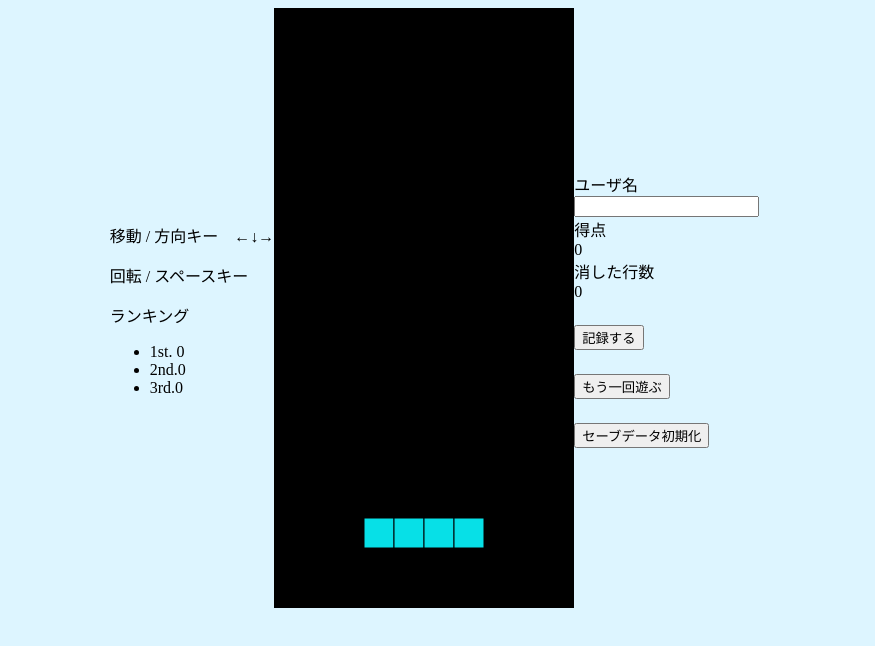
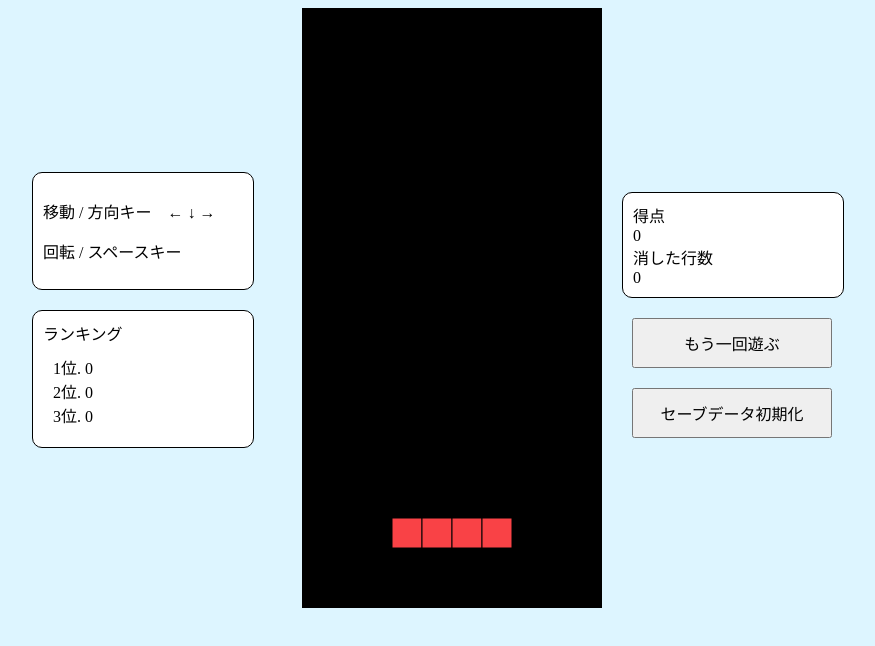
Before and after one commit to SakiSuematsu/tetris, a plain HTML site: page index.html in a window 1280 px wide. Shown: the whole page, without its empty margins (188-1063 px from the left). Drawn offline with nearby package versions, Linux system fonts and the light colour scheme.

Commit message:
update_221123

```diff
--- a/index.html
+++ b/index.html
@@ -13,11 +13,13 @@
 <body onload="init()">
     <div id="wrapper">
         <div class="left_wrapper">
-            <p>移動 / 方向キー　←↓→</p>
-            <p>回転 / スペースキー</p>
-            <div class="modal__content">
-                <p class="modalContent__head">ランキング</p>
-                <ul class="modalContent__list">
+            <div class="operation">
+                <p>移動 / 方向キー　← ↓ →</p>
+                <p>回転 / スペースキー</p>
+            </div>
+            <div class="ranking__content">
+                <p>ランキング</p>
+                <ul>
                     <li id="rankingFirst"></li>
                     <li id="rankingSecond"></li>
                     <li id="rankingThird"></li>
@@ -29,38 +31,26 @@
         </div>
 
         <div class="right_wrapper">
-            <dl>
+            <div class="score_board">
+                <!--
                 <dt class="content_title">ユーザ名
                 <dd class="content_text"><input type="text" id="user_name"></dd>
                 </dt>
-                <dt class="content_title">得点
-                <dd class="content_text"><span id="score__val">0</span></dd>
+                -->
+                <p>得点</p>
+                <span id="score__val">0</span>
+                <p>消した行数</p>
+                <span id="line__val">0</span>
+            </div>
+            <div class="button_wrapper">
                 <!--
-                <dd class="content_text"><span id="score">0</span></dd>
-                 <dd class="content_text">
-                    <input type="text" id="score">0
-                </dd> -->
-                </dt>
-                <!--
-                <dt class="content_title">消した行数(計算用)
-                <dd class="content_text"><span id="line">0</span></dd>
-                </dt>
-                <dt class="content_title">消した行数
-                <dd class="content_text"><span id="lines">0</span></dd>
-                -->
-                <dt class="content_title">消した行数
-                <dd class="content_text"><span id="line__val">0</span></dd>
-                </dt>
                 <dt class="content_title">
                 <dd class="content_text"><input type="button" id="save" value="記録する"></dd>
                 </dt>
-                <dt class="content_title">
-                <dd class="content_text"><input type="button" id="again" value="もう一回遊ぶ"></dd>
-                </dt>
-                <dt class="content_title">
-                <dd class="content_text"><input type="button" id="clear" value="セーブデータ初期化"></dd>
-                </dt>
-            </dl>
+                -->
+                <input type="button" id="again" value="もう一回遊ぶ">
+                <input type="button" id="clear" value="セーブデータ初期化">
+            </div>
         </div>
     </div>
     <script src="https://ajax.googleapis.com/ajax/libs/jquery/3.2.1/jquery.min.js"></script>
@@ -81,9 +71,9 @@
         const rankingFirst = document.getElementById('rankingFirst');
         const rankingSecond = document.getElementById('rankingSecond');
         const rankingThird = document.getElementById('rankingThird');
-        rankingFirst.innerHTML = '1st. ' + ranking[0];
-        rankingSecond.innerHTML = '2nd.' + ranking[1];
-        rankingThird.innerHTML = '3rd.' + ranking[2];
+        rankingFirst.innerHTML = '1位. ' + ranking[0];
+        rankingSecond.innerHTML = '2位. ' + ranking[1];
+        rankingThird.innerHTML = '3位. ' + ranking[2];
 
         let count = 0; //deletesLineとの兼ね合い要確認
         const score = document.getElementById('score__val');
@@ -125,42 +115,42 @@
                 [0, 1, 1, 0],
                 [0, 0, 0, 0],
             ],
-            // [
-            //     [0, 0, 0, 0],
-            //     [0, 1, 0, 0],
-            //     [1, 1, 1, 0],
-            //     [0, 0, 0, 0],
-            // ],
-            // [
-            //     [0, 0, 0, 0],
-            //     [1, 1, 0, 0],
-            //     [0, 1, 1, 0],
-            //     [0, 0, 0, 0],
-            // ],
-            // [
-            //     [0, 0, 0, 0],
-            //     [0, 0, 1, 1],
-            //     [0, 1, 1, 0],
-            //     [0, 0, 0, 0],
-            // ],
+            [
+                [0, 0, 0, 0],
+                [0, 1, 0, 0],
+                [1, 1, 1, 0],
+                [0, 0, 0, 0],
+            ],
+            [
+                [0, 0, 0, 0],
+                [1, 1, 0, 0],
+                [0, 1, 1, 0],
+                [0, 0, 0, 0],
+            ],
+            [
+                [0, 0, 0, 0],
+                [0, 0, 1, 1],
+                [0, 1, 1, 0],
+                [0, 0, 0, 0],
+            ],
             [
                 [0, 0, 0, 0],
                 [1, 1, 1, 1],
                 [0, 0, 0, 0],
                 [0, 0, 0, 0],
             ],
-            // [
-            //     [0, 0, 0, 0],
-            //     [1, 1, 1, 0],
-            //     [0, 0, 1, 0],
-            //     [0, 0, 0, 0],
-            // ],
-            // [
-            //     [0, 0, 0, 0],
-            //     [0, 0, 1, 0],
-            //     [1, 1, 1, 0],
-            //     [0, 0, 0, 0],
-            // ],
+            [
+                [0, 0, 0, 0],
+                [1, 1, 1, 0],
+                [0, 0, 1, 0],
+                [0, 0, 0, 0],
+            ],
+            [
+                [0, 0, 0, 0],
+                [0, 0, 1, 0],
+                [1, 1, 1, 0],
+                [0, 0, 0, 0],
+            ],
         ];
 
         //テトリミノの色
@@ -193,11 +183,6 @@
         //ゲームオーバーフラグ
         let isGameOver = false;
 
-        //消した行数
-        this.deletedLines = 0;
-
-        //初期スコア
-        this.totalScore = 0;
 
         //描画処理
         const draw = () => {
@@ -341,25 +326,8 @@
                             //一列上の情報をコピーする
                             board[ny][nx] = board[ny - 1][nx];
                         }
-
-                        //消した行数をカウント
-                        // let line_cnt = document.getElementById("line");
-                        // linecount = 0;
-                        // linecount++;
-                        // line_cnt.innerText = "" + linecount;
-                        // console.log("count", line_cnt.innerText);
                     }
-                    // //消した行数の合計をカウント
-                    // let linesElem = document.getElementById("lines");
-                    // this.deletedLines++;
-                    // linesElem.innerText = "" + this.deletedLines;
-                    // console.log("total_count", linesElem.innerText);
-
-                    // //スコア計算
-                    // let scoreElem = document.getElementById("score");
-                    // this.totalScore += 100;
-                    // scoreElem.innerText = "" + this.totalScore;
-
+                    //スコア計算
                     scoreVal = scoreVal + 200;
                     score.innerHTML = scoreVal;
                     count++;
@@ -394,12 +362,13 @@
                         return b - a;
                     })
                 }
+                //ゲーム終了時にスコアを保存・ランキングを表示
                 localStorage.setItem('score', scoreRank);
                 let get = localStorage.getItem('score');
                 let ranking = get.split(',');
-                rankingFirst.innerHTML = '1st. ' + ranking[0];
-                rankingSecond.innerHTML = '2nd.' + ranking[1];
-                rankingThird.innerHTML = '3rd.' + ranking[2];
+                rankingFirst.innerHTML = '1位. ' + ranking[0];
+                rankingSecond.innerHTML = '2位. ' + ranking[1];
+                rankingThird.innerHTML = '3位. ' + ranking[2];
             }
             draw();
         };
@@ -460,43 +429,19 @@
             window.location.reload();
         });
 
-        // for (let i = 0; i < localStorage.length; i++) {
-        //     const storage = localStorage.getItem(localStorage.key(i));
-        //     const js = JSON.parse(storage);
-
-        // }
-
-        //結果を保存
-        $('#save').on('click', function () {
-            const user_name = $('#user_name').val();
-            // const score = $('#score').val();
-            const score = document.getElementById("score");
-            const lines = $('#lines').val();
-            const result = {
-                user_name: user_name,
-                score: score,
-                lines: lines,
-            };
-            const jsonData = JSON.stringify(result);
-            localStorage.setItem('play_data', jsonData);
+        //データを削除
+        $('#clear').on('click', function () {
+            localStorage.removeItem('play_data');
+            localStorage.removeItem('score');
+            $('#user_name').val('');
+            $('#score__val').val('');
+            $('#line__val').val('');
+            $('#rankingFirst').val('');
+            $('#rankingSecond').val('');
+            $('#rankingThird').val('');
         }
         );
 
-        //データを削除
-        $('#clear').on('click', function () {
-            localStorage.removeItem('play_data');
-            $('#user_name').val('');
-            $('#score').val('');
-            $('#lines').val('');
-        }
-        );
-        //データの取得
-        if (localStorage.getItem('play_data')) {
-            const jsonData = localStorage.getItem('play_data');
-            const data = JSON.parse(jsonData);
-            $('#input').val(data.title);
-            $('#text_area').val(data.text);
-        }
 
     </script>
 </body>
--- a/main.css
+++ b/main.css
@@ -19,8 +19,10 @@ body {
     margin-left: 100px;
 }
 
-.left_wrapper .right_wrapper {
-    width: 320px;
+.left_wrapper,
+.right_wrapper {
+    width: 250px;
+    padding: 20px;
 }
 
 .left_wrapper>dl .right_wrapper>dl {
@@ -28,12 +30,55 @@ body {
     flex-wrap: wrap;
 }
 
-.content_title {
-    width: 100px;
+.operation {
+    width: 200px;
+    padding: 10px;
+    background-color: white;
+    border-radius: 10px;
+    border: solid black 1px;
+}
+
+.ranking__content {
+    width: 200px;
+    padding: 10px;
+    margin-top: 20px;
+    background-color: white;
+    border-radius: 10px;
+    border: solid black 1px;
+}
+
+.ranking__content>p {
     margin: 0;
 }
 
-.content_text {
-    width: 220px;
+.ranking__content>ul {
+    margin: 0;
+    padding: 10px;
+    list-style: none;
+}
+
+.score_board {
+    width: 200px;
+    padding: 10px;
+    margin-top: 20px;
+    margin-bottom: 10px;
+    background-color: white;
+    border-radius: 10px;
+    border: solid black 1px;
+}
+
+.score_board>p {
     margin: 0;
 }
+
+.button_wrapper>input {
+    width: 200px;
+    height: 50px;
+
+    font-size: 16px;
+    margin: 10px;
+}
+
+.button_wrapper>input:hover {
+    scale: 1.1;
+}
```
Also changed, not shown: 1 other file.
